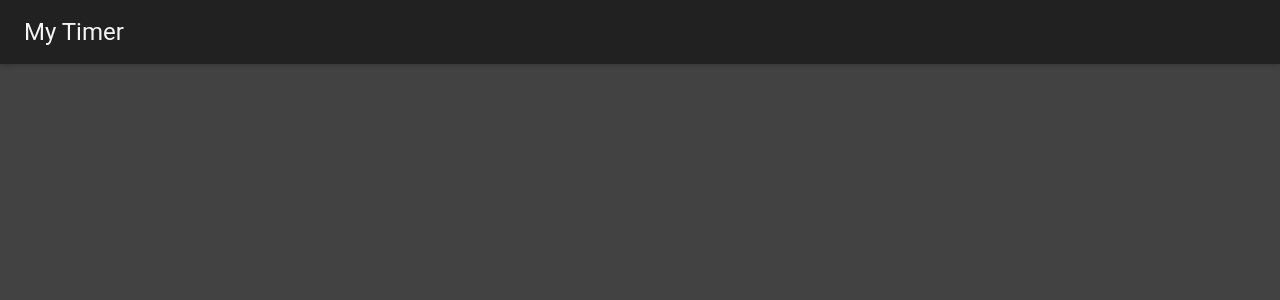
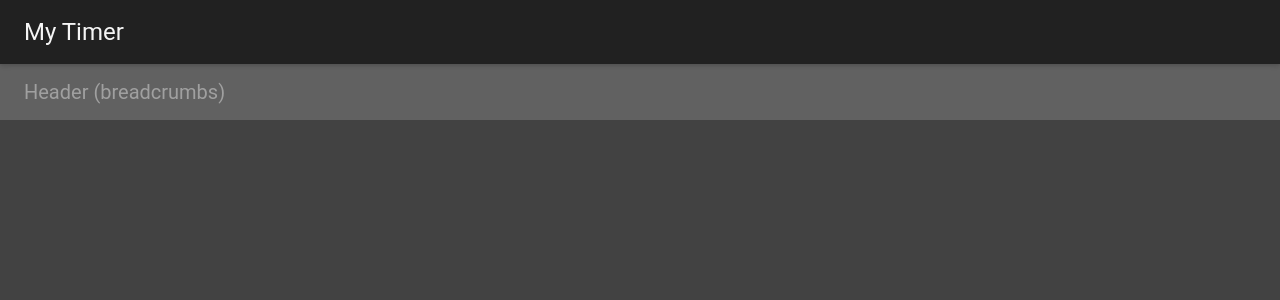
Before and after one commit to Angelpsy/timer, a React app: page / in a window 1280 px wide. Shown: the top 300 px of the page. Built offline with nearby package versions, Linux system fonts and the light colour scheme.

Commit message:
add base layout of header

```diff
--- /dev/null
+++ b/src/Components/Header/index.jsx
@@ -0,0 +1,26 @@
+import React, {Component} from 'react';
+import './index.css';
+
+import {Toolbar, ToolbarGroup, ToolbarTitle} from 'material-ui/Toolbar';
+import muiThemeable from 'material-ui/styles/muiThemeable';
+
+class Header extends Component {
+    render() {
+        return (
+            <div className='b-header'>
+                <Toolbar
+                    style={{
+                        backgroundColor: this.props.muiTheme.palette.bgTertiary,
+                    }}>
+                    <ToolbarGroup>
+                        <ToolbarTitle text={'Header (breadcrumbs)'}/>
+                        {/* TODO: Хлебные крошки выделенного таймера + название /
+                        данные по таймеру по время работы таймера (? возможно будет достаточно в footer`е) */}
+                    </ToolbarGroup>
+                </Toolbar>
+            </div>
+        );
+    }
+}
+
+export default muiThemeable()(Header);
--- a/src/Layout/BaseLayout/index.jsx
+++ b/src/Layout/BaseLayout/index.jsx
@@ -3,6 +3,7 @@ import './index.css';
 
 import muiThemeable from 'material-ui/styles/muiThemeable';
 import AppToolbar from '../../Components/Topbar';
+import Header from '../../Components/Header';
 
 class BaseLayout extends Component {
     render() {
@@ -10,8 +11,12 @@ class BaseLayout extends Component {
             <div className='l-base'
                  style={{
                      backgroundColor: this.props.muiTheme.palette.bgPrimary,
+                     color: this.props.muiTheme.palette.textPrimary,
                  }}>
                 <AppToolbar />
+                <main className="l-base__main">
+                    <Header />
+                </main>
             </div>
         );
     }
```
Also changed, not shown: src/Components/Header/index.css (added).
